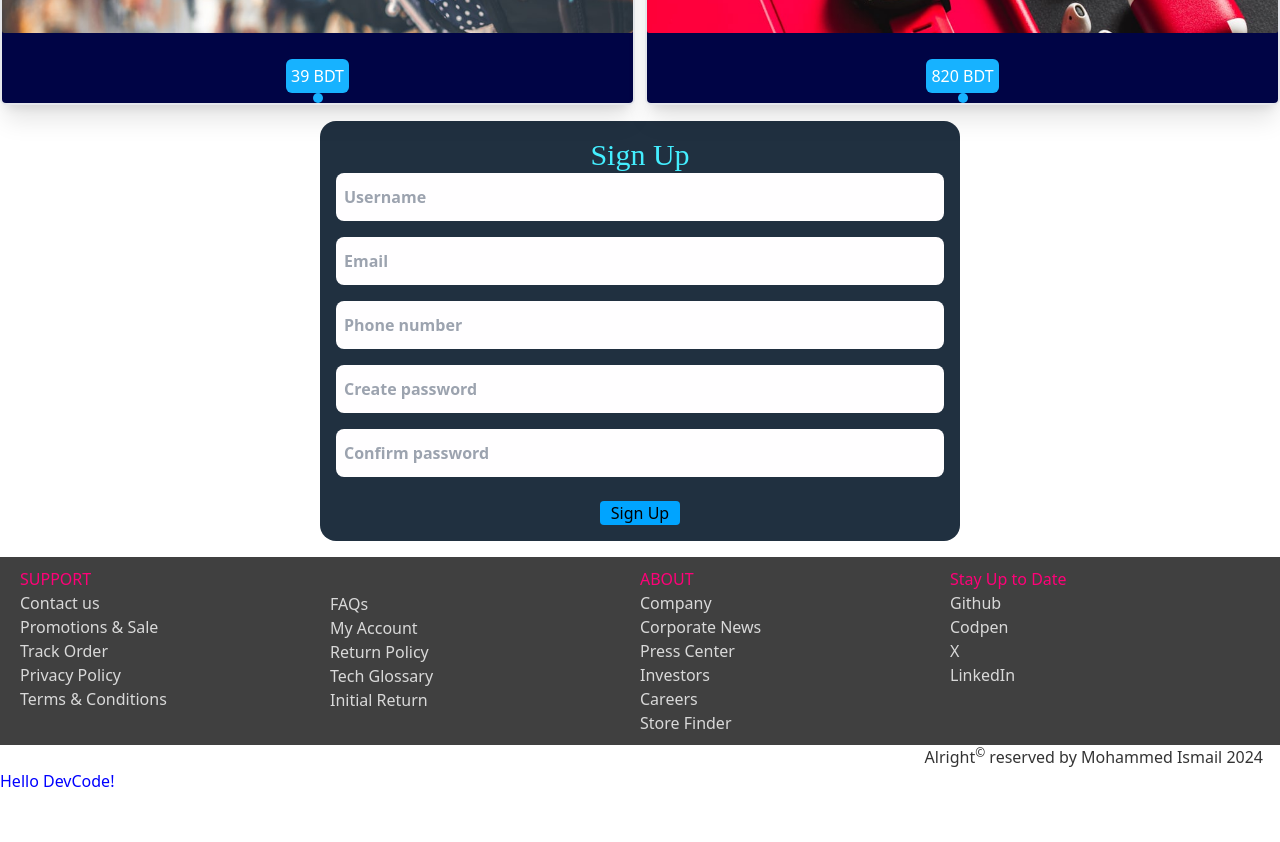
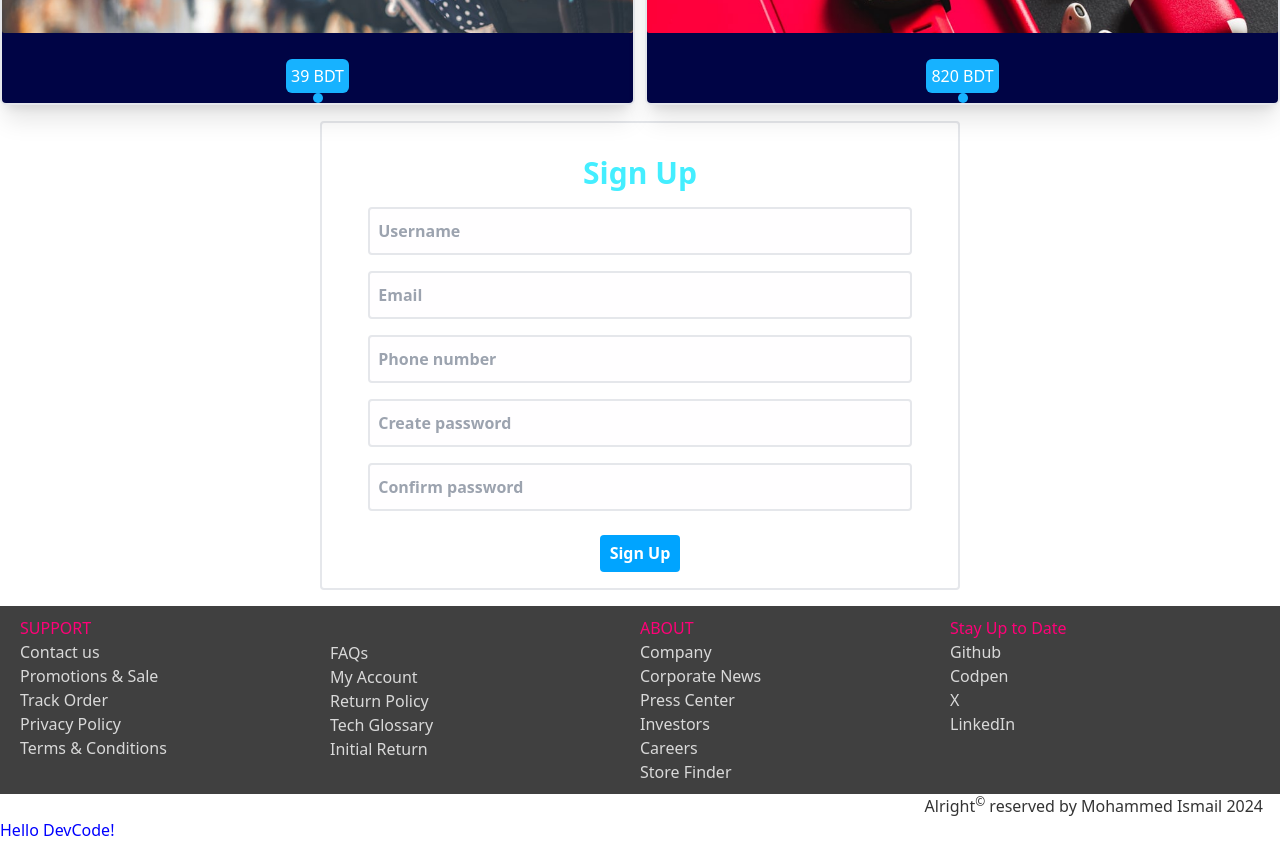
Before and after one commit to mdaleardc/ecomerse, a React (Vite) app: page / in a window 1280 px wide. Shown: the part 3880-4722 px from the top of the page. Before the commit the page ends 4673 px from the top, so only its background shows below. Built offline with nearby package versions, Linux system fonts and the light colour scheme; no server answers.

Commit message:
Updated Form.jsx
Updated password and email validation

```diff
--- a/src/Components/Form.jsx
+++ b/src/Components/Form.jsx
@@ -11,7 +11,6 @@ const Form = () => {
       number: "",
       createPass: "",
       confirmPass: "",
-
     });
 
   const [warn, setWarn] = useState({});
@@ -29,21 +28,38 @@ const Form = () => {
 
     const warnObj = {};
 
+    const emailRegex = /^[\w.-]+@[a-zA-Z\d.-]+\.[a-zA-Z]{2,}$/;
+
+    const passwordRegex = /^(?=.*[a-z])(?=.*[A-Z])(?=.*\d)(?=.*[@$!%*?&])[A-Za-z\d@$!%*?&]{8,}$/;
+
+    const isValidEmail = emailRegex.test(userData.email);
+
     if (userData.userName === "") {
       warnObj.userName = "Please enter the username!";
+    } else if (userData.userName.length <= 3 || userData.userName.length >= 30) {
+      warnObj.userName = "Username must be between 4 to 30 characters!";
     }
     if (userData.email === "") {
       warnObj.email = "Please enter your email!";
+    } else if (!isValidEmail) {
+      warnObj.email = "Please enter valid email address!";
     }
     if (userData.number === "") {
       warnObj.number = "Please enter phone number!";
+    } else if (!/^\d{11}$/.test(userData.number)) {
+      warnObj.number = "Number must be only digits up to 11!"
     }
     if (userData.createPass === "") {
       warnObj.createPass = "Please enter a password!";
+    } else if (userData.createPass.length <= 5 || userData.createPass.length >= 17) {
+      warnObj.createPass = "Password must be between 6 to 16 characters long!";
     }
     if (userData.confirmPass === "") {
       warnObj.confirmPass = "Please enter confirm password!";
-    } else {
+    } else if (userData.confirmPass !== userData.createPass) {
+      warnObj.confirmPass = "Password dit not match!"
+    }
+      else {
       setFlag(true);
     }
 
@@ -52,26 +68,26 @@ const Form = () => {
 
   return (
     <div>
-    <form className="form-section p-[1rem]  bg-[#123e] rounded-[1rem] my-[1rem] w-[95%] md:w-[50%]" onSubmit={handleSubmit}>
-    <h1 className="text-1xl text-center text-[#FFFFFF]">{flag ? <p>{userData.userName} you have registered successfuly!</p> : ""}</h1>
+    <form className="form-section p-[1rem]  bg-[#fff1] border-[2px] rounded my-[1rem] w-[95%] md:w-[50%]" onSubmit={handleSubmit}>
+    <h1 className="text-1xl text-center text-[#345]">{flag ? <p>{userData.userName} you have registered successfuly!</p> : ""}</h1>
       <fieldset className="my-[0] mx-[auto] block">
-        <div className="text-3xl font-[bold] text-[#4ef] text-center">
+        <div className="text-3xl font-bold text-[#4ef] text-center my-[1rem]">
 Sign Up
     </div>
-        <div className="my-[0] mx-[auto] flex flex-col gap-[0.5rem]">
-      <input type="text" className="text-[#000] font-bold pl-[0.5rem] username" name="userName" placeholder="Username" autoComplete="off" value={userData.userName} onChange={handleChange} />
+        <div className="my-[0] mx-[auto] flex flex-col gap-[0.5rem] justify-center items-center">
+      <input type="text" className="text-[#000] border-[2px] rounded font-bold pl-[0.5rem] username" name="userName" placeholder="Username" autoComplete="off" value={userData.userName} onChange={handleChange} />
       <span className="text-[red]">{warn.userName}</span>
-      <input type="text" className="text-[#000] font-bold pl-[0.5rem] email" name="email" placeholder="Email" autoComplete="off" value={userData.email} onChange={handleChange} />
+      <input type="text" className="text-[#000] border-[2px] rounded font-bold pl-[0.5rem] email" name="email" placeholder="Email" autoComplete="off" value={userData.email} onChange={handleChange} />
       <span className="text-[red]">{warn.email}</span>
-      <input type="text" className="text-[#000] font-bold pl-[0.5rem] number" name="number" placeholder="Phone number" autoComplete="off" value={userData.number} onChange={handleChange} />
+      <input type="text" className="text-[#000] border-[2px] rounded font-bold pl-[0.5rem] number" name="number" placeholder="Phone number" autoComplete="off" value={userData.number} onChange={handleChange} />
       <span className="text-[red]">{warn.number}</span>
-      <input type="password" className="text-[#000] font-bold pl-[0.5rem] creat-pass" name="createPass" placeholder="Create password" autoComplete="off" value={userData.createPass} onChange={handleChange} />
+      <input type="text" className="text-[#000] border-[2px] rounded font-bold pl-[0.5rem] creat-pass" name="createPass" placeholder="Create password" autoComplete="off" value={userData.createPass} onChange={handleChange} />
       <span className="text-[red]">{warn.createPass}</span>
-      <input type="password" className="text-[#000] font-bold pl-[0.5rem] confirm-pass" name="confirmPass" placeholder="Confirm password" autoComplete="off" value={userData.confirmPass} onChange={handleChange} />
+      <input type="text" className="text-[#000] border-[2px] rounded font-bold pl-[0.5rem] confirm-pass" name="confirmPass" placeholder="Confirm password" autoComplete="off" value={userData.confirmPass} onChange={handleChange} />
       <span className="text-[red]">{warn.confirmPass}</span>
     </div>
     </fieldset>
-      <button type="submit" className="w-[5rem] rounded my-[0] mx-[auto] text-center block mt-[1rem] bg-[#00A4FF]">Sign Up</button>
+      <button type="submit" className="w-[5rem] rounded my-[0] mx-[auto] py-[0.4rem] text-white font-bold text-center block mt-[1rem] bg-[#00A4FF]">Sign Up</button>
     </form>
     </div>
   )
--- a/src/index.css
+++ b/src/index.css
@@ -7,9 +7,8 @@ form {
 }
 
 input {
-  width: 100%;
+  width: 90%;
   height: 3rem;
-  border-radius: 8px;
   outline: none;
   background: #FFFEFF;
 }
```
